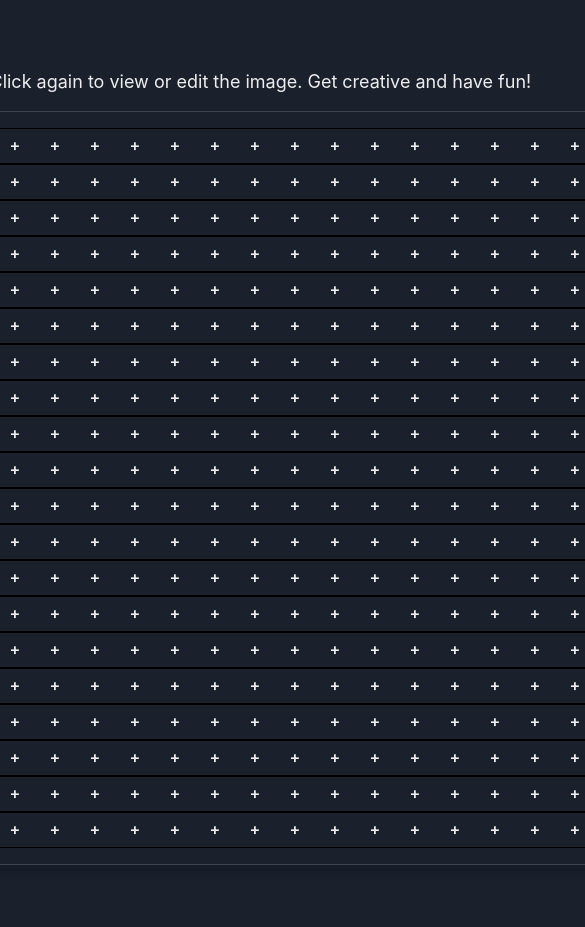
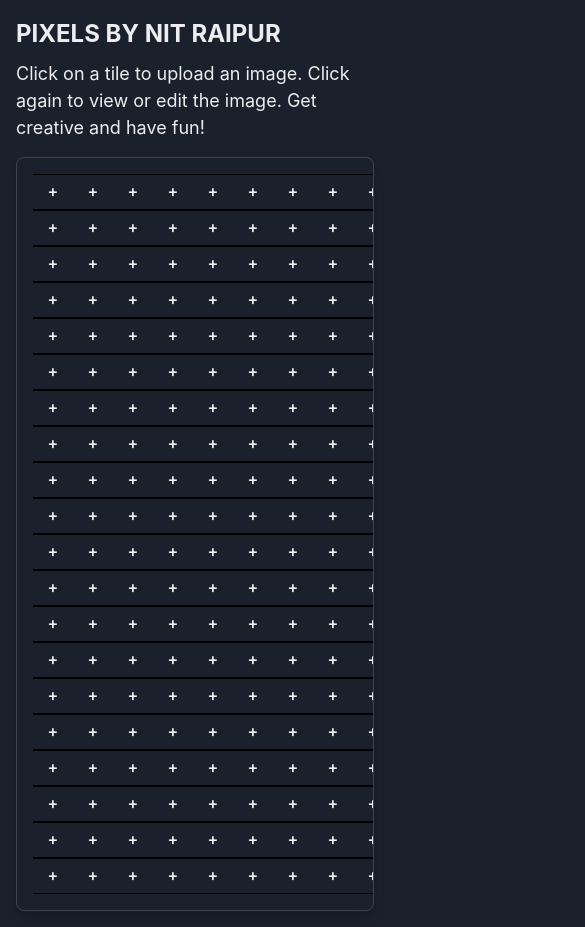
Before and after one commit to PGAditya2003/PIXELS, a React (Vite) app in the folder frontend/: page / in a window 390 px wide. Shown: the top 927 px of the page, 585 px wide, since content can reach past the window. Before the commit the page ends 881 px from the top, so only its background shows below. Built offline with nearby package versions, Linux system fonts and the light colour scheme; no server answers.

Commit message:
responsive

```diff
--- a/frontend/src/pages/Home.jsx
+++ b/frontend/src/pages/Home.jsx
@@ -192,28 +192,27 @@
   const selectedTile = selectedTileIndex !== null ? tileImages[selectedTileIndex] : null;
 
   return (
+   // Inside return (
 <Box
   display="flex"
   flexDirection={{ base: "column", md: "row" }}
   justifyContent="center"
-    alignItems="center"
+  alignItems={{ base: "stretch", md: "center" }}
   p={4}
   minH="100vh"
   w="100%"
-    position="relative" // Add this to contain absolute children
+  position="relative"
 >
-
-    {/* Fix placement of the grid and side panel */}
-    <Box >
-
-      <Box  >
-        <Text fontSize="2xl" fontWeight="bold" mb={4} textAlign="left" >
+  <Box w="100%">
+  <Box textAlign={{ base: "left", md: "center" }} mb={4}>
+  <Text fontSize="2xl" fontWeight="bold" mb={2}>
     PIXELS BY NIT RAIPUR
   </Text>
-        <Text fontSize="lg" mb={4} textAlign="left">
+  <Text fontSize="lg">
     Click on a tile to upload an image. Click again to view or edit the image. Get creative and have fun!
   </Text>
 </Box>
+
 
    {/* Grid Box */}
 <Box
@@ -222,10 +221,14 @@
   borderRadius="lg"
   boxShadow="lg"
   maxW={{ base: "100%", md: "fit-content" }}
-
+  overflowX="auto"
+  mx="auto" // ✅ center the whole box on desktop
 >
-
-      <Grid templateColumns="repeat(24, 1fr)" gap={0}>
+  <Grid
+    templateColumns="repeat(24, 1fr)"
+    gap={0}
+    minW="960px" // ✅ ensures horizontal scroll on mobile but auto width on desktop
+  >
     {Array.from({ length: 480 }).map((_, index) => (
       <GridItem
         key={index}
@@ -252,7 +255,11 @@
             <img
               src={tileImages[index].src}
               alt="tile"
-                  style={{ width: "100%", height: "100%", objectFit: "cover" }}
+              style={{
+                width: "100%",
+                height: "100%",
+                objectFit: "cover",
+              }}
             />
           ) : (
             "+"
@@ -263,7 +270,8 @@
   </Grid>
 </Box>
 
-        {/* Side Panel Box */}
+
+    {/* Side Panel */}
     {selectedTile && (
       <Box
         p={4}
@@ -274,16 +282,19 @@
         maxH={{ base: "auto", md: "864px" }}
         overflowY="auto"
         mt={{ base: 4, md: 0 }}
-          position={{ base: "static", md: "absolute" }} // absolute on md+
-          top={"30%"}
-          right={"10%"}
+        position={{ base: "static", md: "absolute" }}
+        top={{ md: "30%" }}
+        right={{ md: "10%" }}
         zIndex={10}
         animation="fadeIn 0.9s ease-in-out"
       >
-
         <Box mb={2} display="flex" justifyContent="space-between">
-              <Text fontSize="xl" fontWeight="bold">#{selectedTileIndex}</Text>
-              <Button size="sm" onClick={closePanel}>❌</Button>
+          <Text fontSize="xl" fontWeight="bold">
+            #{selectedTileIndex}
+          </Text>
+          <Button size="sm" onClick={closePanel}>
+            ❌
+          </Button>
         </Box>
 
         <Image
@@ -293,19 +304,19 @@
           borderRadius="md"
           boxShadow="md"
         />
-            <Text><strong>Posted by:</strong> {selectedTile.poster}</Text>
-            <Text><strong>Time:</strong> {selectedTile.time}</Text>
+        <Text>
+          <strong>Posted by:</strong> {selectedTile.poster}
+        </Text>
+        <Text>
+          <strong>Time:</strong> {selectedTile.time}
+        </Text>
 
         <Button mt={6} colorScheme="blue" onClick={handleEdit}>
           Edit Image
         </Button>
       </Box>
     )}
-
-
   </Box>
-
-
 
   <Box as="style">
     {`
@@ -315,8 +326,8 @@
       }
     `}
   </Box>
+</Box>
 
-</Box>
 
   );
 };
```
Lines whose indentation alone changed are shown as unchanged.
